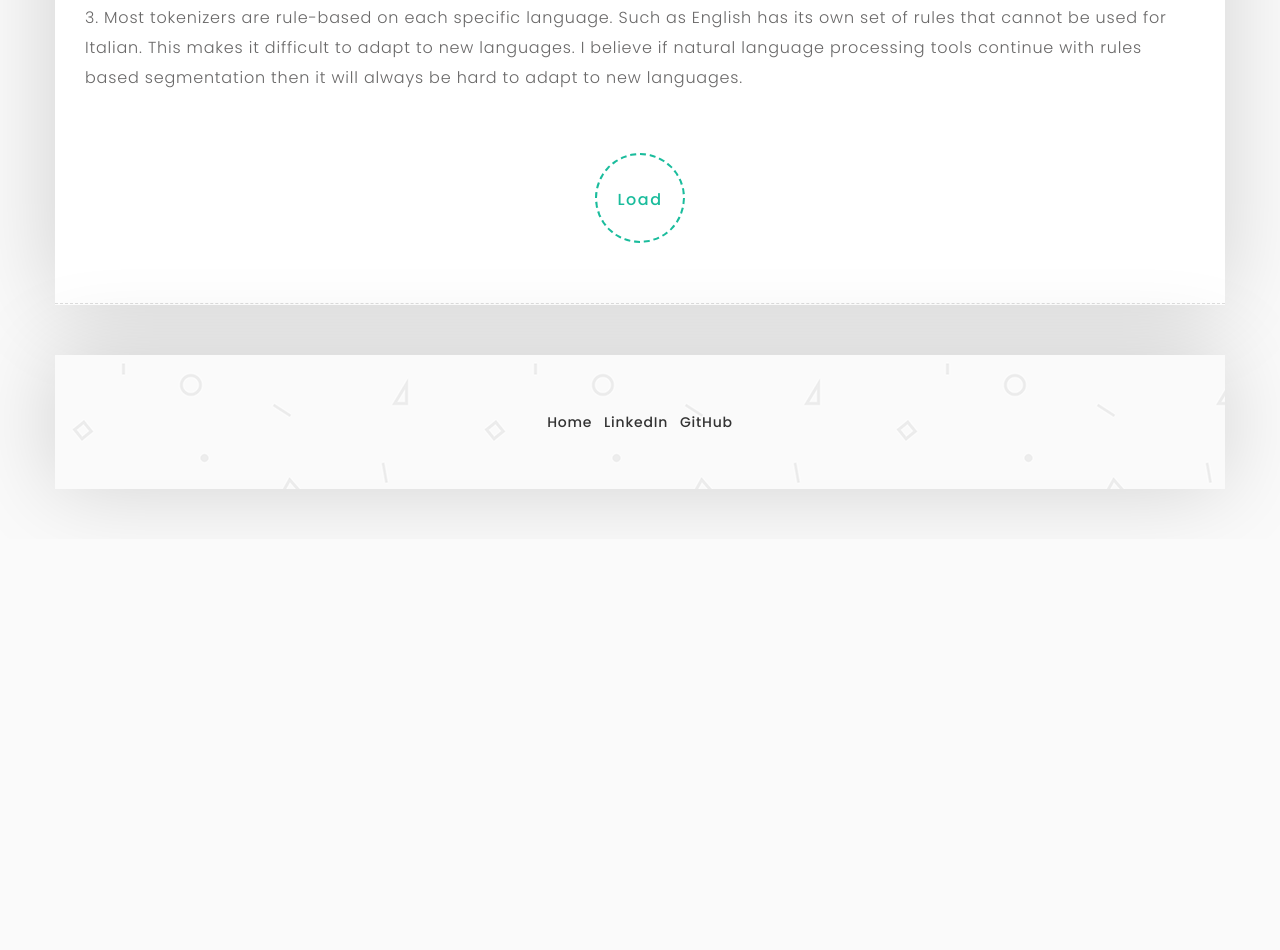
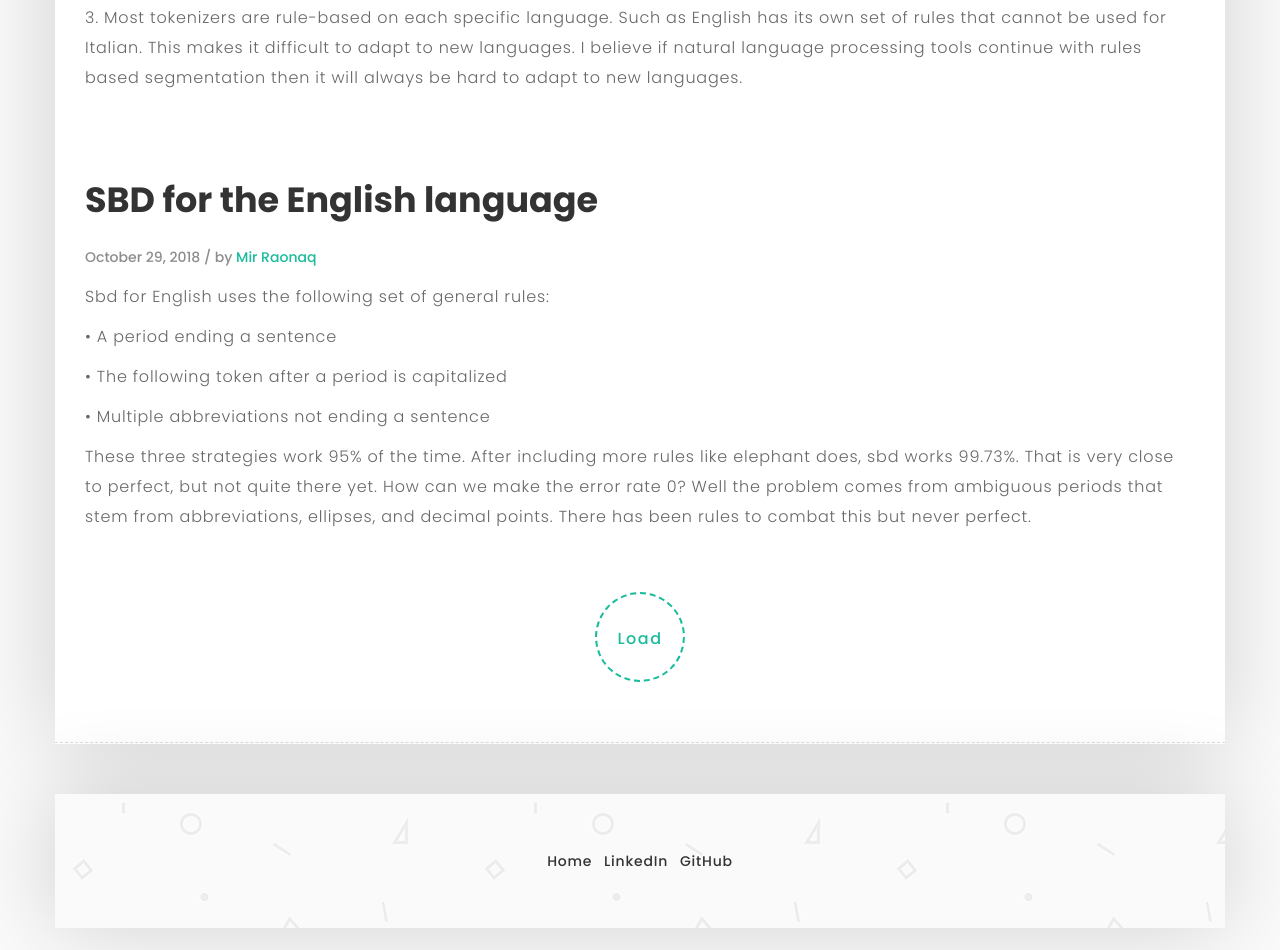
Before and after one commit to MirRaonaq/SBD.github.io, a plain HTML site: page index.html in a window 1280 px wide. Shown: the part 889-1839 px from the top of the page. Before the commit the page ends 1428 px from the top, so only its background shows below. Drawn offline with Linux system fonts and the light colour scheme.

Commit message:
Blog update

```diff
--- a/index.html
+++ b/index.html
@@ -70,18 +70,24 @@
                                     <p> 3. Most tokenizers are rule-based on each specific language. Such as English has its own set of rules that cannot be used for Italian. This makes it difficult to adapt to new languages. I believe if natural language processing tools continue with rules based segmentation then it will always be hard to adapt to new languages.
 </p>
                                 </div>
-                                <!--
+
 
                                 <div class="col-md-12 blog-post">
                                        <div class="post-title">
-                                         <h1></h1>
+                                         <h1>SBD for the English language</h1>
                                        </div>
                                        <div class="post-info">
-                                       	<span>October 28, 2018 / by <a href="https://www.mirraonaq.com/" target="_blank">Mir Raonaq</a></span>
+                                       	<span>October 29, 2018 / by <a href="https://www.mirraonaq.com/" target="_blank">Mir Raonaq</a></span>
                                        </div>
-                                       <p> </p>
+                                       <p>Sbd for English uses the following set of general rules:</p>
+                                       <p>• A period ending a sentence</p>
+                                       <p>• The following token after a period is capitalized</p>
+                                       <p>• Multiple abbreviations not ending a sentence</p>
+                                       <p>These three strategies work 95% of the time. After including more rules like elephant does, sbd works 99.73%. That is very close to perfect, but not quite there yet. How can we make the error rate 0? Well the problem comes from ambiguous periods that stem from abbreviations, ellipses, and decimal points. There has been rules to combat this but never perfect.
+</p>
+
                                    </div>
-
+<!--
                                 <div class="col-md-12 blog-post">
                                     <div class="post-title">
                                       <a href="single.html"><h1>Develop a custom wordpress membership plugin from scratch using framework on localhost - part 1</h1></a>
```
